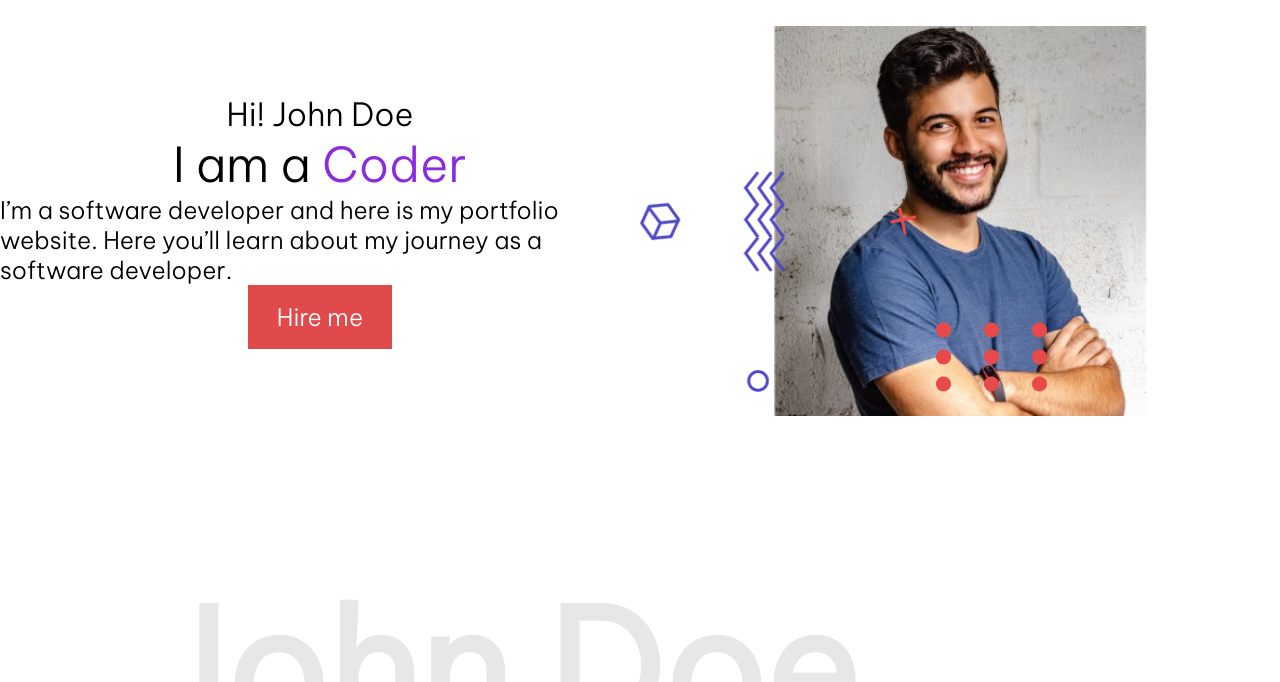
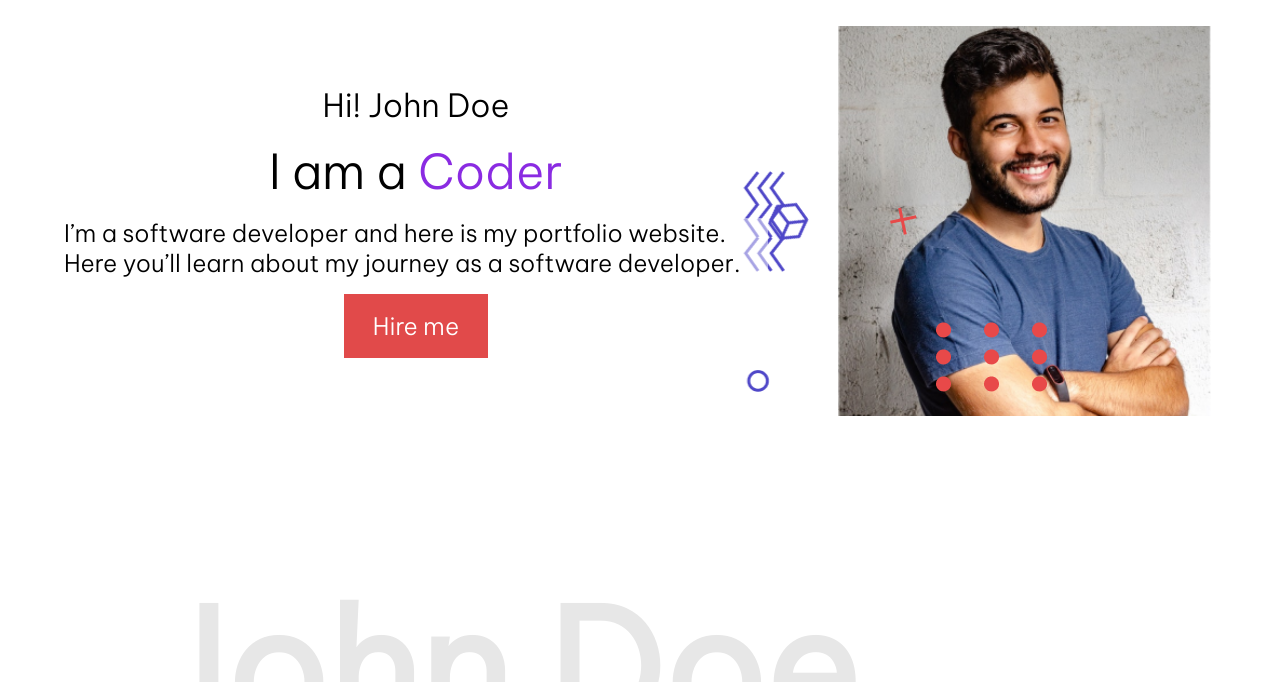
Before and after one commit to sundaram123krishnan/Portfolio-Webiste, a plain HTML site: page index.html in a window 1280 px wide. Shown: the part 118-800 px from the top of the page. Drawn offline with Linux system fonts and the light colour scheme.

Commit message:
fixed description padding

```diff
--- a/index.html
+++ b/index.html
@@ -27,7 +27,7 @@
             <h2 style="font-size: 2rem; font-weight: lighter;">Hi! John Doe</h2>
             <h3 style="font-size: 3rem; font-weight: 300;">I am a <span
                     style="color:blueviolet;font-weight: bolder;">Coder</span></h3>
-            <p style="font-size: 1.5rem;">I’m a software developer and here is my portfolio website. Here you’ll learn
+            <p style="font-size: 1.5rem; background-color: rgba(255, 255, 255, 0.5); z-index: 10;">I’m a software developer and here is my portfolio website. Here you’ll learn
                 about my journey as a
                 software developer.</p>
             <button class="in-btn">Hire me</button>
--- a/styles.css
+++ b/styles.css
@@ -65,19 +65,21 @@ li:hover {
 
 .content {
     display: grid;
-    grid-template-columns: 50vw 50vw;
+    grid-template-columns: 60vw 40vw;
     justify-content: center;
     align-items: center;
     padding: 2rem;
 }
 
 .left {
-    /* display: flex;
+    display: flex;
     justify-content: space-evenly;
-    flex-direction: column; */
+    flex-direction: column;
     display: grid;
     justify-items: center;
     align-items: center;
+    margin-left: 4rem;
+    gap: 1rem;
 }
 
 .right {
```
